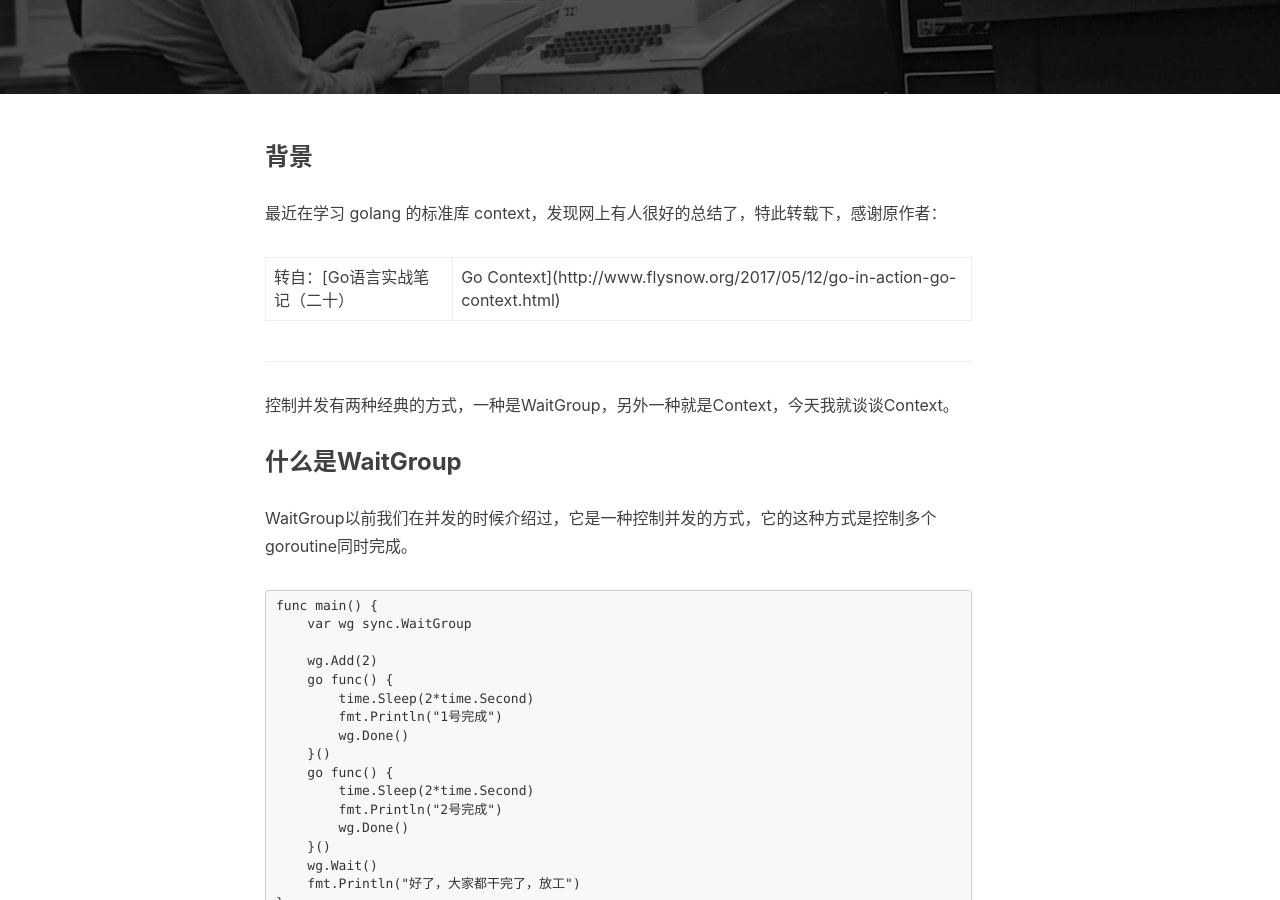
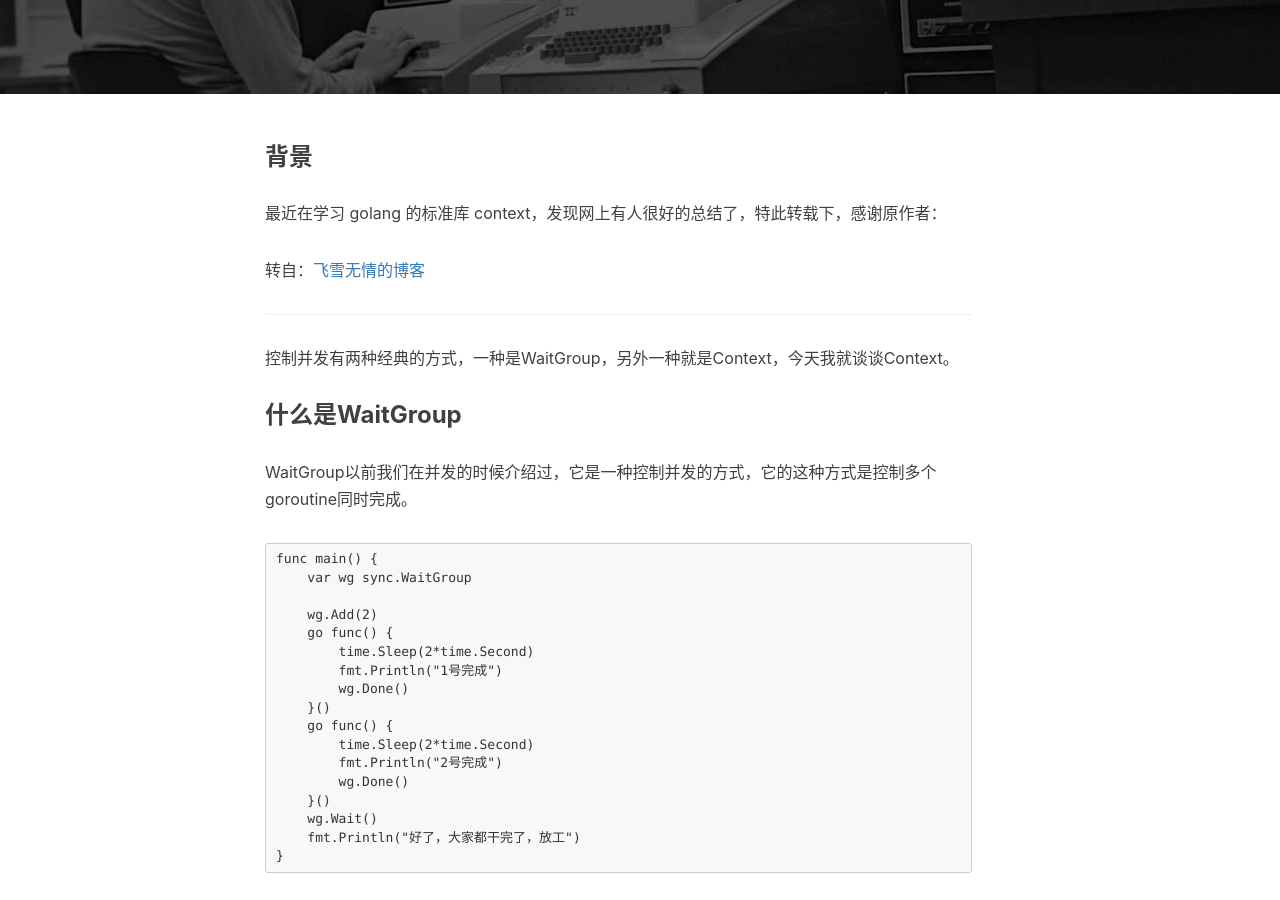
Before and after one commit to maratrixx/maratrixx.github.io, a Jekyll site: the page built from _posts/2018-11-27-go-context-syntax-notes.md, in a window 1280 px wide and 900 px high, scrolled down 363 px. Built offline with Jekyll 4.4.1, drawn with Linux system fonts in a browser that asks for light colours; nearby versions of some CDN libraries; comment, search, counter and statistics services are not loaded.

Commit message:
go context 总结

```diff
--- a/_posts/2018-11-27-go-context-syntax-notes.md
+++ b/_posts/2018-11-27-go-context-syntax-notes.md
@@ -13,7 +13,7 @@ tags:
 
 最近在学习 golang 的标准库 context，发现网上有人很好的总结了，特此转载下，感谢原作者：
 
-转自：[Go语言实战笔记（二十）| Go Context](http://www.flysnow.org/2017/05/12/go-in-action-go-context.html)
+转自：[飞雪无情的博客](http://www.flysnow.org/2017/05/12/go-in-action-go-context.html)
 
 ---
 
```
